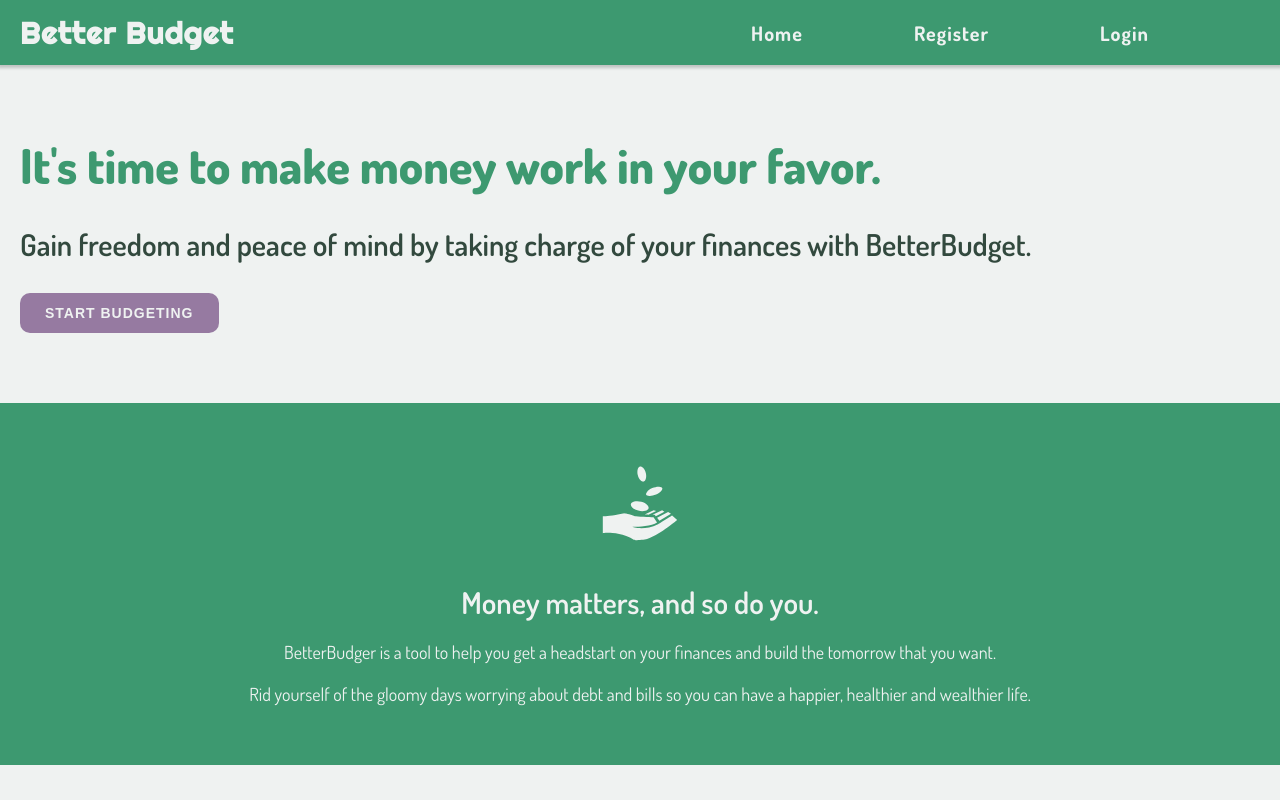
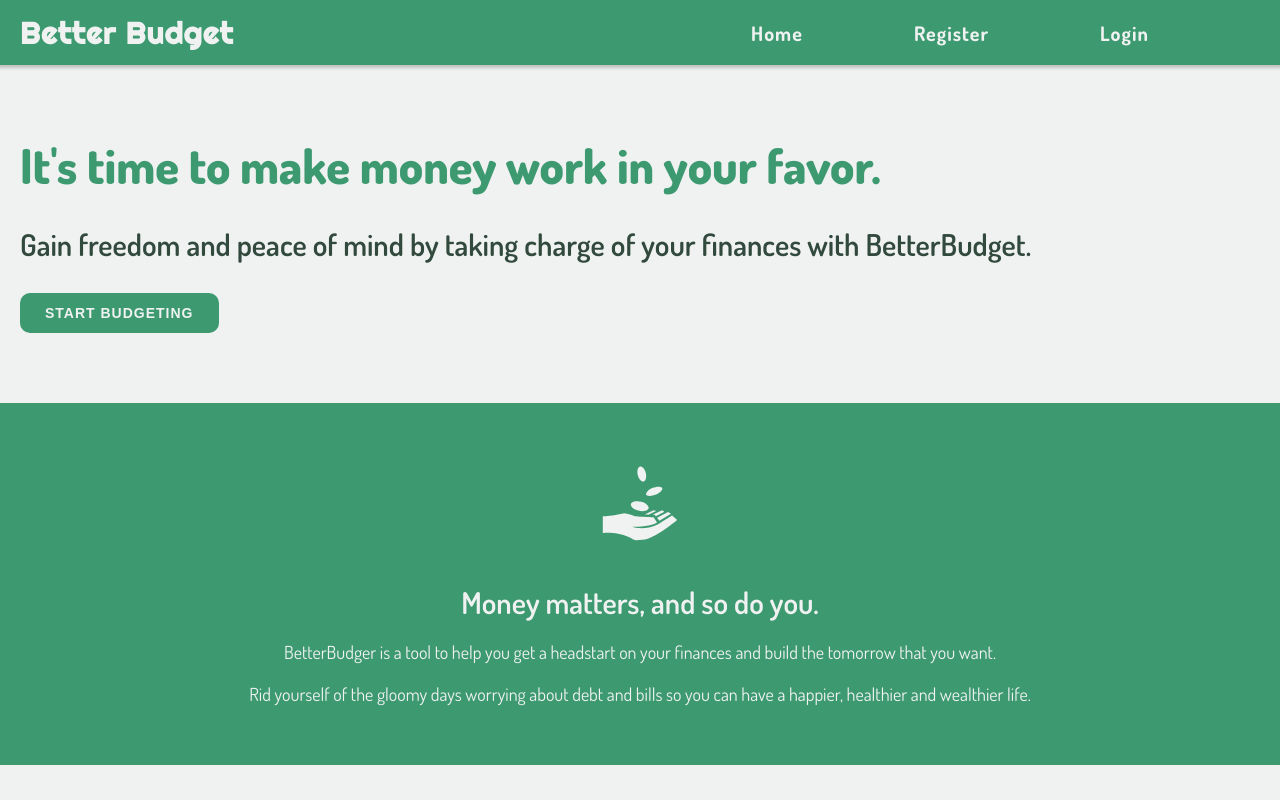
Before and after one commit to JohnSebastian3/better-budget, a React (Create React App) app in the folder client/: page / in a window 1280 px wide. Shown: the top 800 px of the page. Built offline with nearby package versions, Linux system fonts and the light colour scheme; no server answers; a web font is replaced by a local one.

Commit message:
Change button color in main header from purple to green

```diff
--- a/client/src/pages/Homepage/Header/Header.tsx
+++ b/client/src/pages/Homepage/Header/Header.tsx
@@ -19,7 +19,7 @@ export default function Header() {
               <Button
                 type="button"
                 value="Start Budgeting"
-                kind="btn-primary-purple"
+                kind="btn-primary-green"
               ></Button>
             </Link>
           </div>
```
